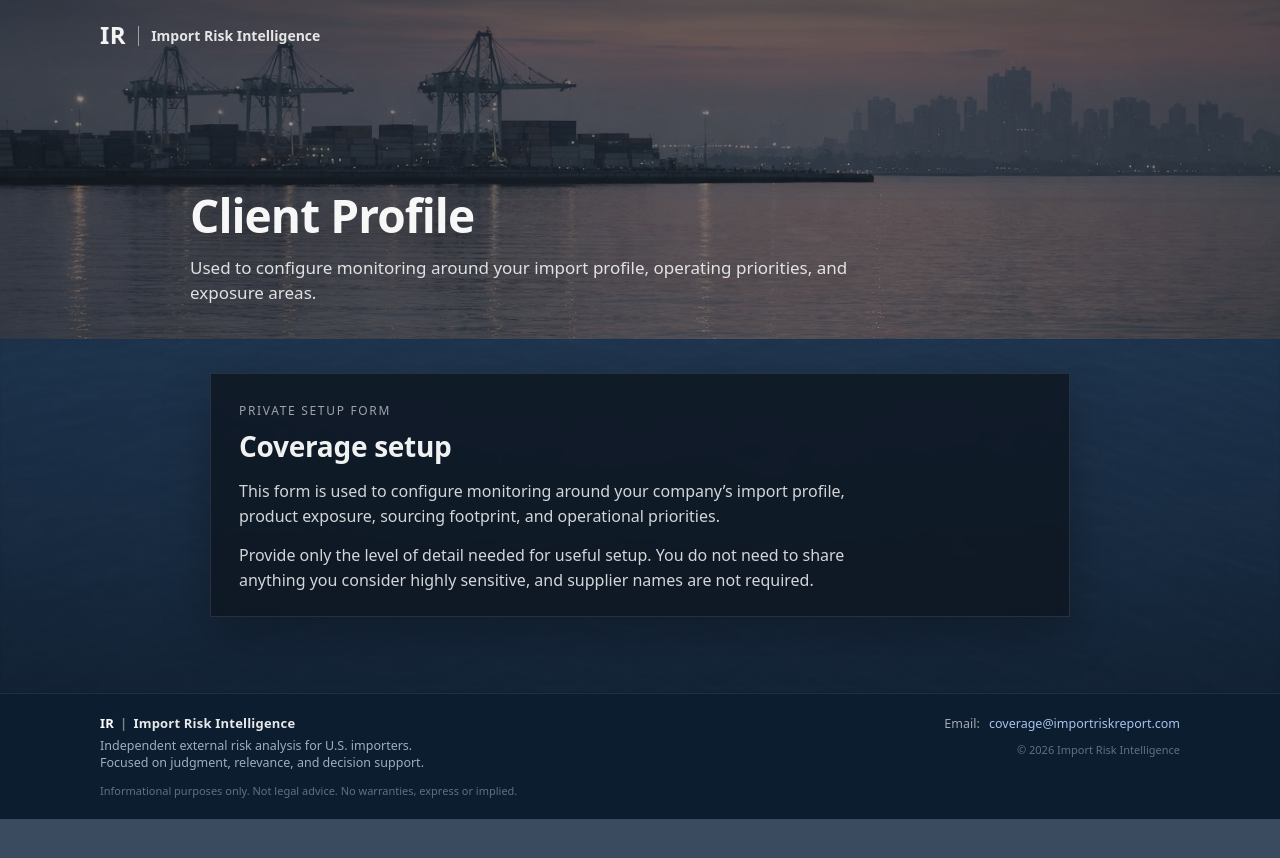
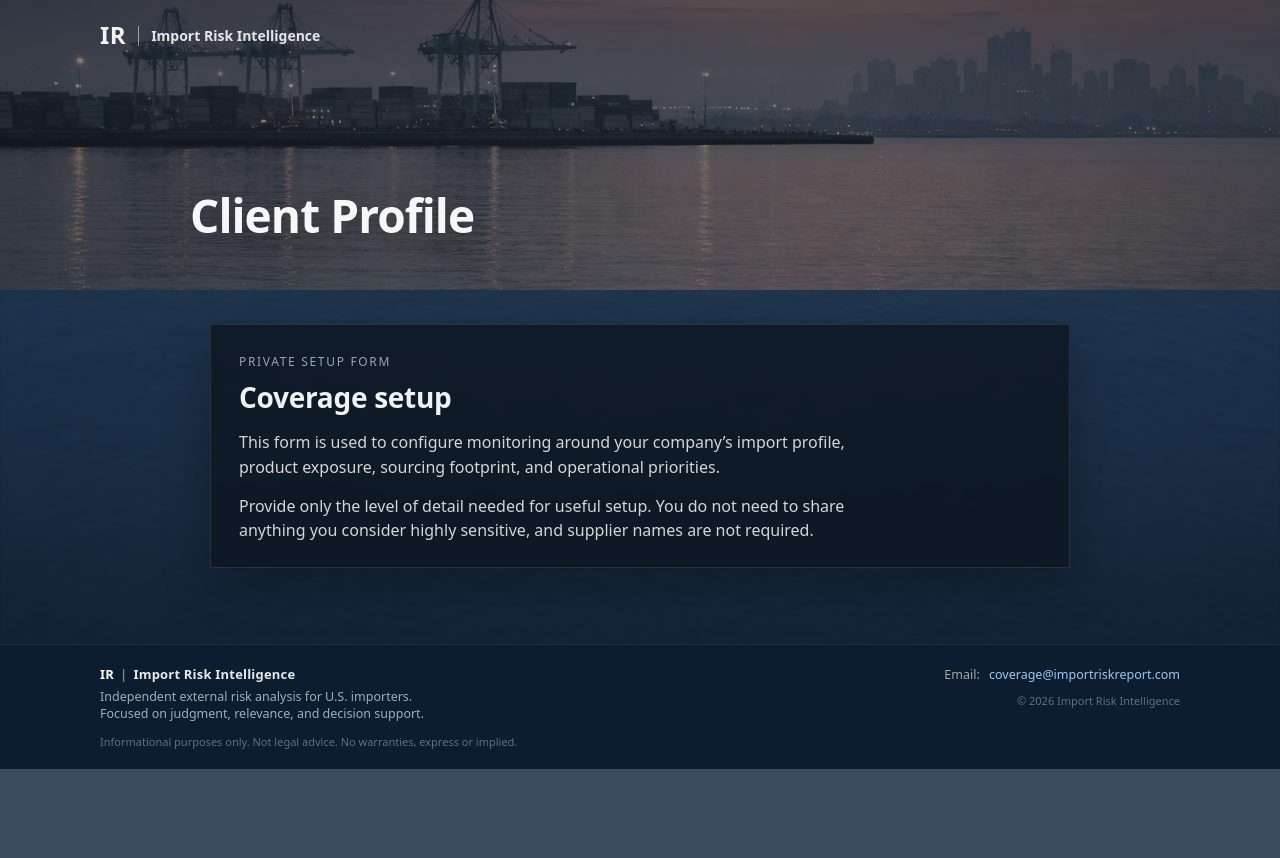
Before and after one commit to importrisk/import-risk-intelligence-site, a Jekyll site: the page built from client-profile.html, in a window 1280 px wide. Shown: the top 858 px of the page. Built offline with Jekyll 4.4.1, drawn with Linux system fonts in a browser that asks for light colours.

Commit message:
Update client-profile.html

```diff
--- a/client-profile.html
+++ b/client-profile.html
@@ -25,9 +25,6 @@ description: Private client profile form for configuring Import Risk Intelligenc
   <div class="container client-profile-hero-inner">
     <div class="client-profile-head">
       <h1 class="client-profile-title">Client Profile</h1>
-        <p class="client-profile-subtitle">
-          Used to configure monitoring around your import profile, operating priorities, and exposure areas.
-        </p>
     </div>
   </div>
 </section>
```
Lines whose indentation alone changed are shown as unchanged.
